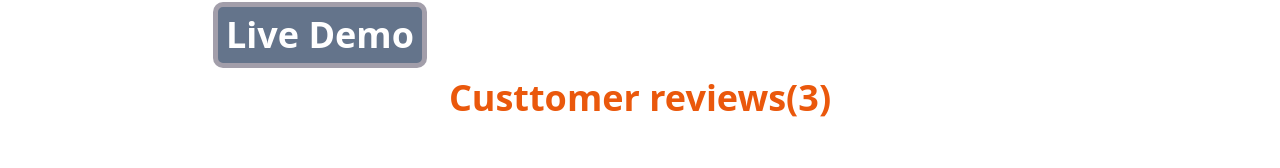
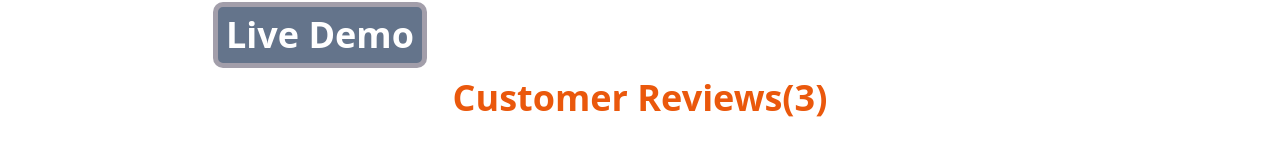
Before and after one commit to dani3lnwz/dream-project, a React (Create React App) app: page / in a window 1280 px wide. Shown: the part 612-780 px from the top of the page. Built offline with nearby package versions, Linux system fonts and the light colour scheme.

Commit message:
final commit

```diff
--- a/src/components/ProductReview/ProductReview.js
+++ b/src/components/ProductReview/ProductReview.js
@@ -10,7 +10,7 @@ const ProductReview = () => {
 
     return (
         <div   >
-            <h1 className='text-4xl font-bold text-orange-600'>Custtomer reviews(3)</h1>
+            <h1 className='text-4xl font-bold text-orange-600'>Customer Reviews(3)</h1>
             <div className='grid grid-cols-3 gap-5 mx-10 p-20'>
                 {
                     reviewData.map(review => <Review
--- a/src/components/Reviews/Reviews.js
+++ b/src/components/Reviews/Reviews.js
@@ -5,11 +5,7 @@ import useGuiterReview from '../hooks/useGuiterReview';
 
 const Reviews = () => {
     const [reviews, setReviews] = useGuiterReview([]);
-    // useEffect ( () => {
-    //     fetch('data.json')
-    //     .then(res => res.json())
-    //     .then(data => setReviews(data));
-    // }, [])
+
     return (
         <div className='grid md:grid-cols-4 gap-5 m-8 p-5 border-2'>
 
```
